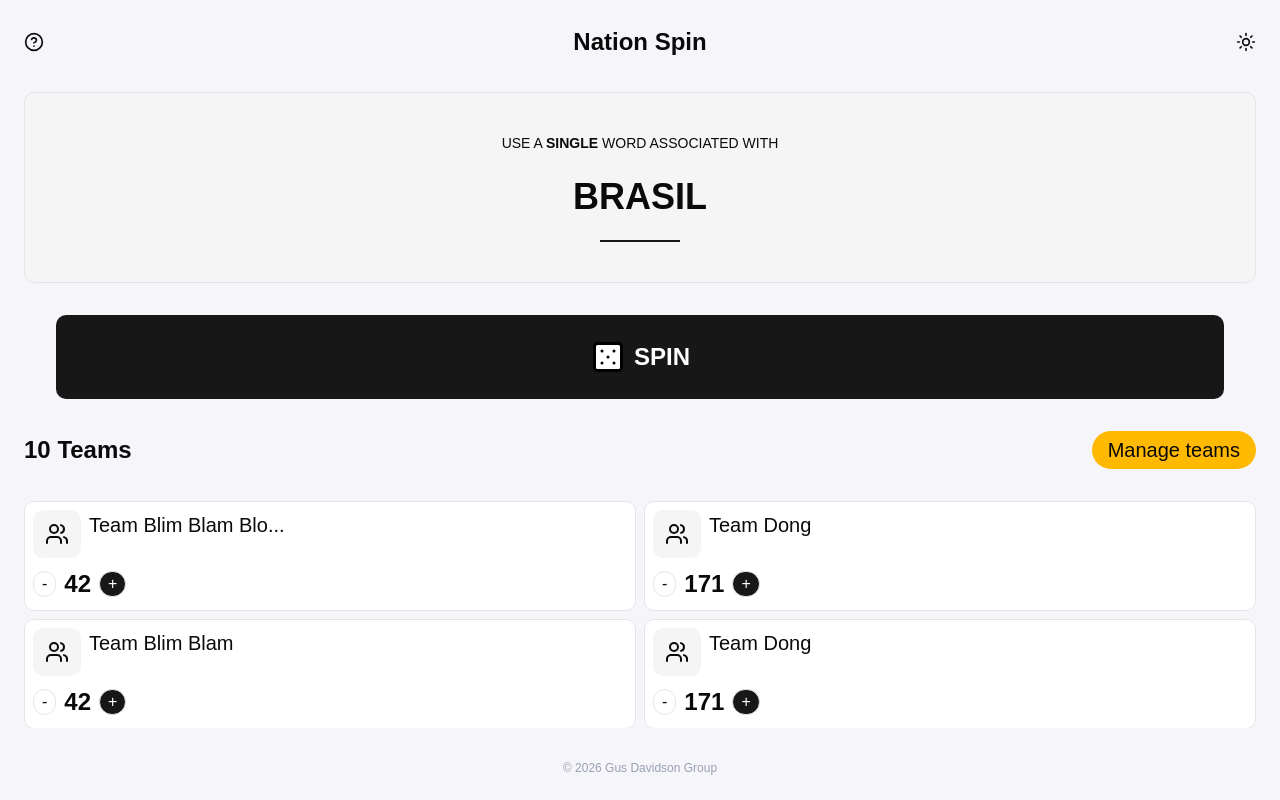
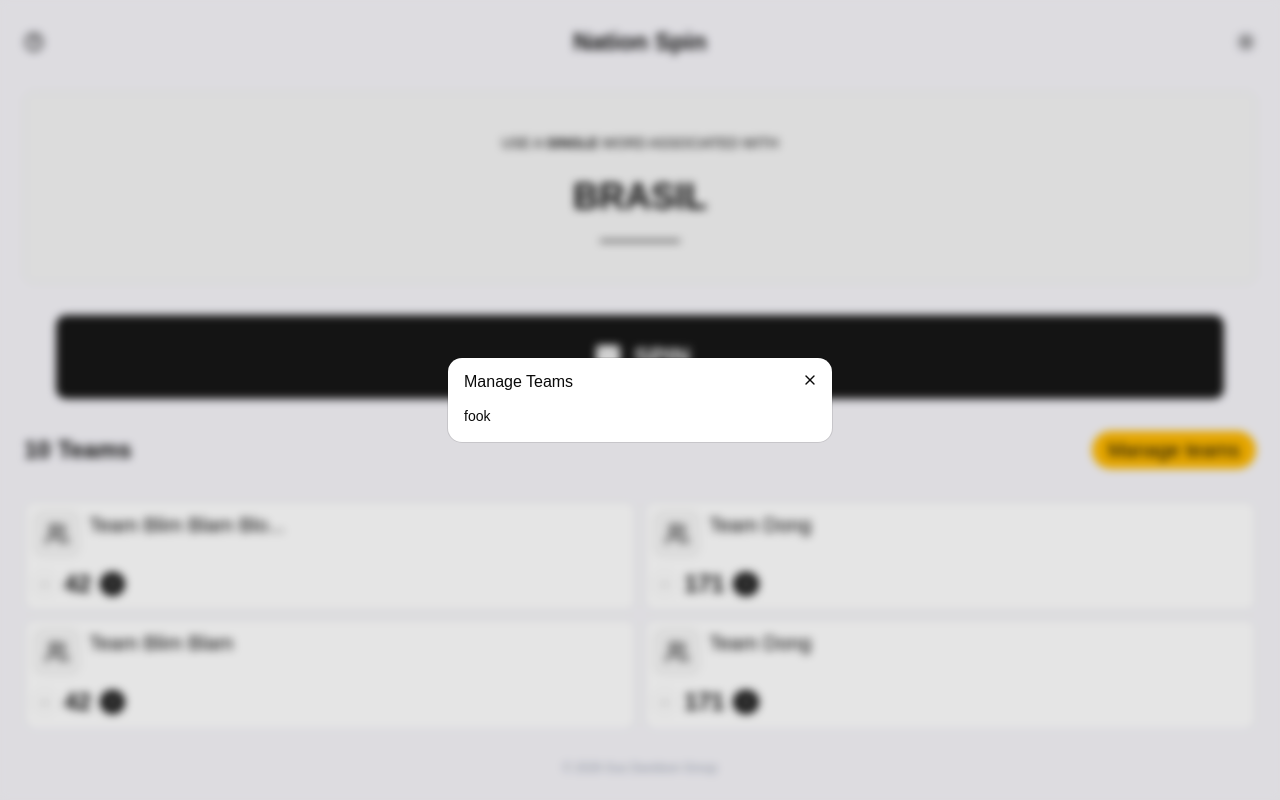
Before and after one commit to 200backflips/nation-spin, a React (Vite) app: page / in a window 1280 px wide. Both pictures are taken after a click on the button "Manage teams". Built offline with nearby package versions, Linux system fonts and the light colour scheme.

Commit message:
make modal

```diff
--- a/tsconfig.node.json
+++ b/src/components/manage-teams.tsx
@@ -1,28 +1,23 @@
-{
-  "compilerOptions": {
-    "tsBuildInfoFile": "./node_modules/.tmp/tsconfig.node.tsbuildinfo",
-    "target": "es2023",
-    "lib": ["ES2023"],
-    "module": "esnext",
-    "types": ["node"],
-    "skipLibCheck": true,
+import {
+  Dialog,
+  DialogContent,
+  DialogHeader,
+  DialogTitle,
+  DialogTrigger,
+} from "@/components/ui/dialog";
 
-    /* Bundler mode */
-    "moduleResolution": "bundler",
-    "allowImportingTsExtensions": true,
-    "verbatimModuleSyntax": true,
-    "moduleDetection": "force",
-    "noEmit": true,
-
-    /* Linting */
-    "noUnusedLocals": true,
-    "noUnusedParameters": true,
-    "erasableSyntaxOnly": true,
-    "noFallthroughCasesInSwitch": true,
-    "baseUrl": ".",
-    "paths": {
-      "@/*": ["./src/*"]
-    }
-  },
-  "include": ["vite.config.ts"]
+export default function ManageTeams() {
+  return (
+    <Dialog>
+      <DialogTrigger>
+        <h3 className="bg-amber-400 px-4 py-1 rounded-full">Manage teams</h3>
+      </DialogTrigger>
+      <DialogContent className="sm:max-w-sm" aria-describedby={undefined}>
+        <DialogHeader>
+          <DialogTitle>Manage Teams</DialogTitle>
+        </DialogHeader>
+        <p>fook</p>
+      </DialogContent>
+    </Dialog>
+  );
 }
--- a/src/routes/index.tsx
+++ b/src/routes/index.tsx
@@ -1,6 +1,7 @@
 import { createFileRoute } from "@tanstack/react-router";
 import { Dice5Icon } from "lucide-react";
 import TeamCard from "../components/team-card";
+import ManageTeams from "../components/manage-teams";
 
 export const Route = createFileRoute("/")({
   component: RouteComponent,
@@ -76,11 +77,7 @@ function RouteComponent() {
       <div>
         <div className="flex items-center justify-between">
           <h2>{teams.length > 0 && `${teams.length} `}Teams</h2>
-          <button>
-            <h3 className="bg-amber-400 px-4 py-1 rounded-full">
-              Manage teams
-            </h3>
-          </button>
+          <ManageTeams />
         </div>
       </div>
       <div
```
